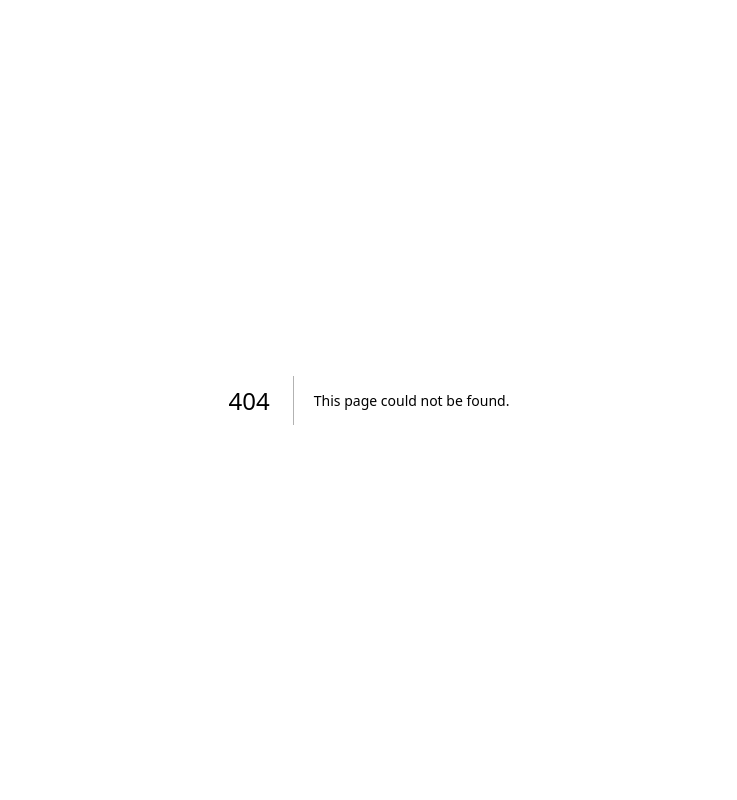
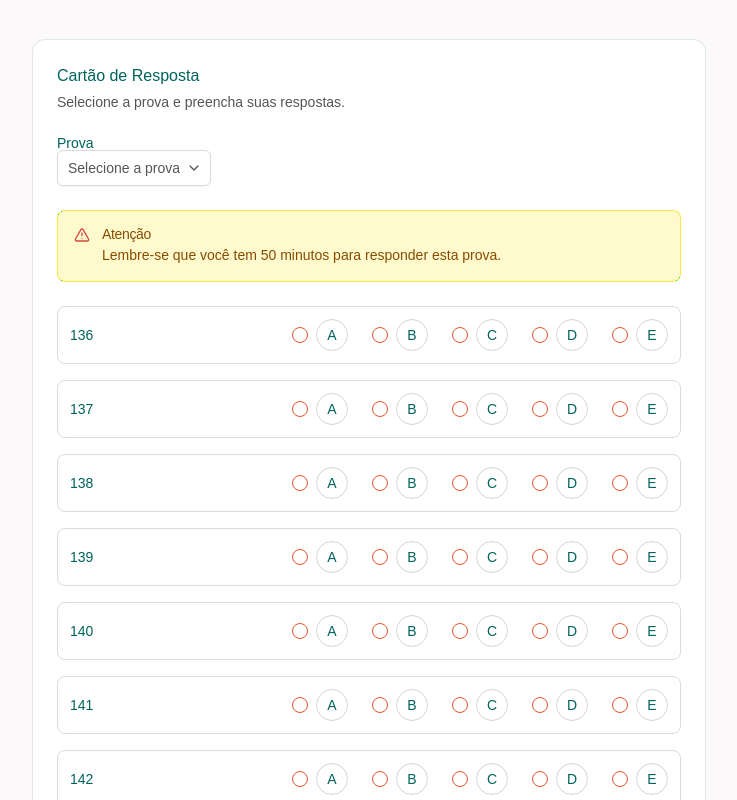
Before and after one commit to Pugialli/nexum, a Next.js app: page /cartao-resposta in a window 1280 px wide. Before the commit this address had no page. Shown: the top 800 px of the page, without its empty margins (271-1008 px from the left). Built offline with nearby package versions, Linux system fonts and the light colour scheme; a web font is replaced by a local one.

Commit message:
create a new page called "cartao-resposta". it must contain ONLY the fro

```diff
--- /dev/null
+++ b/app/cartao-resposta/page.tsx
@@ -0,0 +1,90 @@
+"use client";
+
+import {
+  Card,
+  CardContent,
+  CardHeader,
+  CardTitle,
+  CardDescription,
+} from "@/components/ui/card";
+import {
+  Select,
+  SelectContent,
+  SelectGroup,
+  SelectItem,
+  SelectTrigger,
+  SelectValue,
+} from "@/components/ui/select";
+import { Button } from "@/components/ui/button";
+import { Alert, AlertDescription, AlertTitle } from "@/components/ui/alert";
+import { RadioGroup, RadioGroupItem } from "@/components/ui/radio-group";
+import { Label } from "@/components/ui/label";
+import { AlertTriangle } from "lucide-react";
+
+export default function CartaoRespostaPage() {
+  const questions = Array.from({ length: 180 - 136 + 1 }, (_, i) => 136 + i);
+  const options = ["A", "B", "C", "D", "E"];
+
+  return (
+    <div className="flex min-h-screen w-full flex-col items-center bg-muted/40 p-4 sm:p-10">
+      <Card className="w-full max-w-2xl">
+        <CardHeader>
+          <CardTitle>Cartão de Resposta</CardTitle>
+          <CardDescription>Selecione a prova e preencha suas respostas.</CardDescription>
+        </CardHeader>
+        <CardContent>
+          <form className="space-y-6">
+            <div>
+              <Label htmlFor="prova">Prova</Label>
+              <Select>
+                <SelectTrigger id="prova">
+                  <SelectValue placeholder="Selecione a prova" />
+                </SelectTrigger>
+                <SelectContent>
+                  <SelectGroup>
+                    <SelectItem value="2017.1">Prova 2017.1</SelectItem>
+                    <SelectItem value="2017.2">Prova 2017.2</SelectItem>
+                    <SelectItem value="2018.1">Prova 2018.1</SelectItem>
+                  </SelectGroup>
+                </SelectContent>
+              </Select>
+            </div>
+
+            <Alert variant="destructive" className="bg-yellow-100/80 dark:bg-yellow-900/40 border-yellow-300/80 dark:border-yellow-800/60 text-yellow-800 dark:text-yellow-200">
+                <AlertTriangle className="h-4 w-4 text-yellow-600 dark:text-yellow-400" />
+                <AlertTitle>Atenção</AlertTitle>
+              <AlertDescription>
+                Lembre-se que você tem 50 minutos para responder esta prova.
+              </AlertDescription>
+            </Alert>
+
+            <div className="space-y-4">
+              {questions.map((qNumber) => (
+                <div key={qNumber} className="flex items-center justify-between rounded-lg border p-3">
+                  <div className="font-medium">{qNumber}</div>
+                  <RadioGroup name={`question-${qNumber}`} className="flex space-x-4">
+                    {options.map((option) => (
+                      <div key={option} className="flex items-center space-x-2">
+                        <RadioGroupItem value={option} id={`q${qNumber}-${option}`} className="peer" />
+                        <Label
+                          htmlFor={`q${qNumber}-${option}`}
+                          className="flex h-8 w-8 items-center justify-center rounded-full border border-gray-300 peer-data-[state=checked]:border-primary peer-data-[state=checked]:bg-primary peer-data-[state=checked]:text-primary-foreground"
+                        >
+                          {option}
+                        </Label>
+                      </div>
+                    ))}
+                  </RadioGroup>
+                </div>
+              ))}
+            </div>
+
+            <Button type="submit" className="w-full">
+              Enviar prova
+            </Button>
+          </form>
+        </CardContent>
+      </Card>
+    </div>
+  );
+}
--- /dev/null
+++ b/components/ui/alert.tsx
@@ -0,0 +1,60 @@
+"use client"
+import * as React from "react"
+import { cva, type VariantProps } from "class-variance-authority"
+
+import { cn } from "@/lib/utils"
+
+const alertVariants = cva(
+  "relative w-full rounded-lg border p-4 [&>svg~*]:pl-7 [&>svg+div]:translate-y-[-3px] [&>svg]:absolute [&>svg]:left-4 [&>svg]:top-4 [&>svg]:text-foreground",
+  {
+    variants: {
+      variant: {
+        default: "bg-background text-foreground",
+        destructive:
+          "border-destructive/50 text-destructive dark:border-destructive [&>svg]:text-destructive",
+      },
+    },
+    defaultVariants: {
+      variant: "default",
+    },
+  }
+)
+
+const Alert = React.forwardRef<
+  HTMLDivElement,
+  React.HTMLAttributes<HTMLDivElement> & VariantProps<typeof alertVariants>
+>(({ className, variant, ...props }, ref) => (
+  <div
+    ref={ref}
+    role="alert"
+    className={cn(alertVariants({ variant }), className)}
+    {...props}
+  />
+))
+Alert.displayName = "Alert"
+
+const AlertTitle = React.forwardRef<
+  HTMLParagraphElement,
+  React.HTMLAttributes<HTMLHeadingElement>
+>(({ className, ...props }, ref) => (
+  <h5
+    ref={ref}
+    className={cn("mb-1 font-medium leading-none tracking-tight", className)}
+    {...props}
+  />
+))
+AlertTitle.displayName = "AlertTitle"
+
+const AlertDescription = React.forwardRef<
+  HTMLParagraphElement,
+  React.HTMLAttributes<HTMLParagraphElement>
+>(({ className, ...props }, ref) => (
+  <div
+    ref={ref}
+    className={cn("text-sm [&_p]:leading-relaxed", className)}
+    {...props}
+  />
+))
+AlertDescription.displayName = "AlertDescription"
+
+export { Alert, AlertTitle, AlertDescription }
--- /dev/null
+++ b/components/ui/radio-group.tsx
@@ -0,0 +1,44 @@
+"use client"
+
+import * as React from "react"
+import * as RadioGroupPrimitive from "@radix-ui/react-radio-group"
+import { Circle } from "lucide-react"
+
+import { cn } from "@/lib/utils"
+
+const RadioGroup = React.forwardRef<
+  React.ElementRef<typeof RadioGroupPrimitive.Root>,
+  React.ComponentPropsWithoutRef<typeof RadioGroupPrimitive.Root>
+>(({ className, ...props }, ref) => {
+  return (
+    <RadioGroupPrimitive.Root
+      className={cn("grid gap-2", className)}
+      {...props}
+      ref={ref}
+    />
+  )
+})
+RadioGroup.displayName = RadioGroupPrimitive.Root.displayName
+
+const RadioGroupItem = React.forwardRef<
+  React.ElementRef<typeof RadioGroupPrimitive.Item>,
+  React.ComponentPropsWithoutRef<typeof RadioGroupPrimitive.Item>
+>(({ className, ...props }, ref) => {
+  return (
+    <RadioGroupPrimitive.Item
+      ref={ref}
+      className={cn(
+        "aspect-square h-4 w-4 rounded-full border border-primary text-primary ring-offset-background focus:outline-none focus-visible:ring-2 focus-visible:ring-ring focus-visible:ring-offset-2 disabled:cursor-not-allowed disabled:opacity-50",
+        className
+      )}
+      {...props}
+    >
+      <RadioGroupPrimitive.Indicator className="flex items-center justify-center">
+        <Circle className="h-2.5 w-2.5 fill-current text-current" />
+      </RadioGroupPrimitive.Indicator>
+    </RadioGroupPrimitive.Item>
+  )
+})
+RadioGroupItem.displayName = RadioGroupPrimitive.Item.displayName
+
+export { RadioGroup, RadioGroupItem }
```
